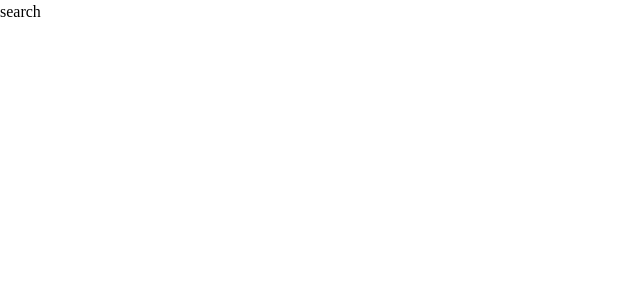
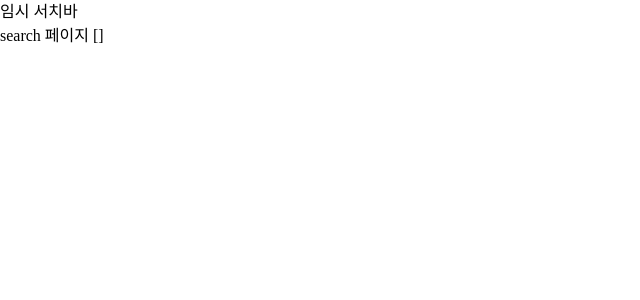
Before and after one commit to muzi55/next_study, a Next.js app: page /search in a window 1280 px wide. Shown: the top 300 px of the page, without its empty margins (0-640 px from the left). Built offline with nearby package versions, Linux system fonts and the light colour scheme.

Commit message:
레이아웃 및 라우트 그룹
layout은 중첩 될 수 있으며, 패스뒤에 있는 경우 모든 페이지에 레이아웃으로 적용된다
route group은 라우팅에 영향을 주지 않으며, 레이아웃을 동일하게 유지하는데 사용 가능하다

```diff
--- /dev/null
+++ b/src/app/(with-searchbar)/layout.tsx
@@ -0,0 +1,8 @@
+export default function SearchLayout({ children }: { children: React.ReactNode }) {
+  return (
+    <div>
+      <div>임시 서치바</div>
+      {children}
+    </div>
+  );
+}
--- /dev/null
+++ b/src/app/(with-searchbar)/search/page.tsx
@@ -0,0 +1,10 @@
+export default function Search({
+  searchParams,
+}: {
+  searchParams: {
+    q?: string;
+  };
+}) {
+  console.log("searchParams", searchParams);
+  return <div>search 페이지 [{searchParams.q}]</div>;
+}
--- a/src/app/search/page.tsx
+++ /dev/null
@@ -1,10 +0,0 @@
-export default function Search({
-  searchParams,
-}: {
-  searchParams: {
-    q?: string;
-  };
-}) {
-  console.log("props", searchParams);
-  return <div>search</div>;
-}
```
Also changed, not shown: src/app/book/[id]/page.tsx (+13 -0 lines), src/app/(with-searchbar)/page.tsx (renamed from src/app/page.tsx).
